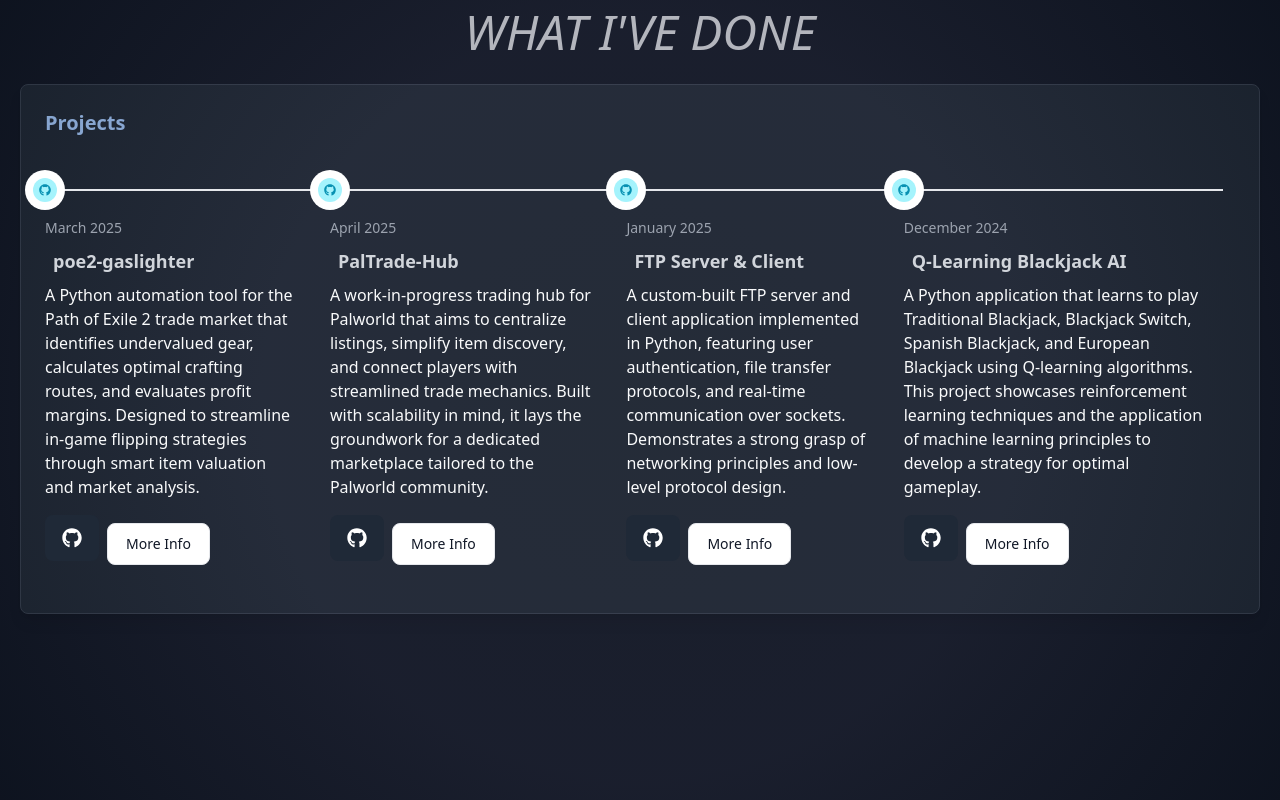
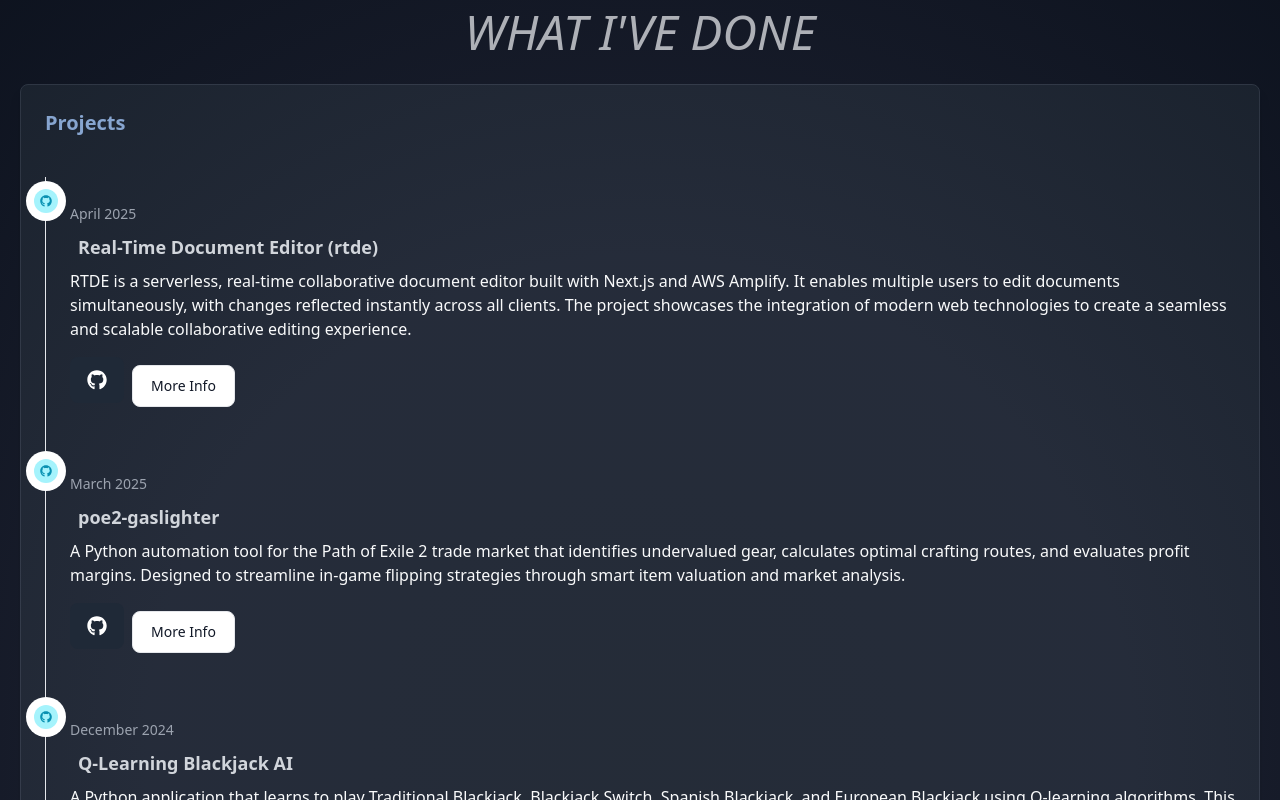
Before and after one commit to Fanaticaj/portfolio, a React (Vite) app in the folder portfolio/: page /What in a window 1280 px wide. Shown: the top 800 px of the page. Built offline with nearby package versions, Linux system fonts and the light colour scheme.

Commit message:
Updated Projects

```diff
--- a/portfolio/src/components/ProjectsSection.tsx
+++ b/portfolio/src/components/ProjectsSection.tsx
@@ -1,11 +1,32 @@
 import { useState } from "react";
-import { Timeline, Modal, ModalHeader, ModalBody } from "flowbite-react";
+import { Timeline } from "flowbite-react";
 import ProjectTimelineItem from "./ProjectTimelineItem";
 import ProjectModalContent from "./ProjectModalContent";
 
 const ProjectsSection = () => {
   const [selectedProject, setSelectedProject] = useState<any>(null);
   const projects = [
+    {
+      title: "Real-Time Document Editor (rtde)",
+      time: "April 2025",
+      description:
+        "RTDE is a serverless, real-time collaborative document editor built with Next.js and AWS Amplify. It enables multiple users to edit documents simultaneously, with changes reflected instantly across all clients. The project showcases the integration of modern web technologies to create a seamless and scalable collaborative editing experience.",
+      link: "https://github.com/Fanaticaj/rtde",
+      modal: {
+        sections: [
+          {
+            heading: "Overview",
+            text: "The Real-Time Document Editor (rtde) is designed to facilitate seamless collaboration by allowing multiple users to edit documents concurrently. Leveraging the capabilities of AWS Amplify and Next.js, RTDE ensures that all changes are synchronized in real-time, providing an experience akin to popular collaborative platforms. The application emphasizes scalability, responsiveness, and ease of use, making it suitable for various collaborative scenarios.",
+          },
+          {
+            heading: "Technical Details",
+            text: "RTDE is developed using Next.js with the App Router architecture, providing a robust and efficient frontend framework. AWS Amplify is utilized to handle backend services, including authentication, API routes, and data storage, ensuring a serverless and scalable infrastructure. The project structure includes modular components for ease of maintenance and scalability. Real-time synchronization is achieved through AWS Amplify's DataStore or GraphQL subscriptions, ensuring that all users have the most up-to-date view of the document. The application also incorporates best practices for security and performance optimization.",
+          },
+        ],
+        images: ["/images/rtde-1.png", "/images/rtde-2.png"],
+      },
+    },
+
     {
       title: "poe2-gaslighter",
       time: "March 2025",
@@ -16,39 +37,82 @@ const ProjectsSection = () => {
         sections: [
           {
             heading: "Overview",
-            text: "poe2-gaslighter is a custom automation tool designed to help players of Path of Exile 2 identify profitable trade opportunities. It analyzes item data in real-time, calculates potential crafting outcomes, and suggests high-margin flips.",
+            text: "poe2-gaslighter is a custom-built automation and data analytics tool for Path of Exile 2 that helps players identify underpriced gear on the trade market with high crafting potential. The system mimics the decision-making process of advanced traders by simulating stat increases from runes, quality bonuses, and corruption outcomes. It enables users to evaluate whether an item is worth investing in by projecting its final stats and comparing them against similar, more expensive items. Through this analysis, users can reliably spot opportunities to buy low and sell high—turning raw gear into profit with minimal manual calculation.",
           },
           {
             heading: "Technical Details",
-            text: "Built with Python, this project leverages web scraping, REST API calls, and statistical modeling using Pandas. It includes CLI tools for filtering, strategy analysis, and market updates.",
+            text: "This project is written entirely in Python and organized into modular components, each responsible for a core aspect of the trading strategy. It leverages the official Path of Exile 2 trade API to execute complex item searches (`poe2_api.py`), applies custom stat simulations using rule-based calculations (`calculations.py`), and performs automated evaluations via filters (`itemfilter.py`) that compare modified gear against predefined thresholds. The CLI interface allows users to run tailored queries and respond in real time to recommended purchases. The app also features recursive query refinement to intelligently handle large result sets, handles rate limits gracefully, and even supports automated purchase initiation through in-game whisper token execution. Configuration is securely handled using environment variables, keeping sensitive tokens like POESESSID safe from public exposure.",
           },
         ],
         images: ["/images/poe2-1.png", "/images/poe2-2.png"],
       },
     },
     {
-      title: "PalTrade-Hub",
-      time: "April 2025",
+      title: "Q-Learning Blackjack AI",
+      time: "December 2024",
       description:
-        "A work-in-progress trading hub for Palworld that aims to centralize listings, simplify item discovery, and connect players with streamlined trade mechanics. Built with scalability in mind, it lays the groundwork for a dedicated marketplace tailored to the Palworld community.",
-      link: "https://github.com/yoshinoashton/cpsc362-project",
+        "A Python application that learns to play Traditional Blackjack, Blackjack Switch, Spanish Blackjack, and European Blackjack using Q-learning algorithms. This project showcases reinforcement learning techniques and the application of machine learning principles to develop a strategy for optimal gameplay.",
+      link: "https://github.com/Fanaticaj/ftp-server-client",
       modal: {
         sections: [
           {
             heading: "Overview",
-            text: "PalTrade-Hub is being developed as a centralized trading platform for Palworld players. It supports item listings, player-to-player offers, and filters for item type, rarity, and value.",
+            text: "This project implements a Q-Learning-based Blackjack AI capable of learning optimal strategies through self-play. By simulating thousands of games, the AI agent learns to make decisions that maximize expected rewards, adapting to various game variants and rules. The approach demonstrates the practical application of reinforcement learning techniques in developing intelligent game-playing agents.",
           },
           {
             heading: "Technical Details",
-            text: "The app is built using React, TypeScript, and Tailwind CSS on the front end, with a backend stack planned to use Node.js and MongoDB. The design prioritizes modularity and future integration with official game APIs.",
+            text: "Developed in Python, the project utilizes NumPy for numerical computations and Matplotlib for data visualization. The AI agent employs the Q-Learning algorithm, maintaining a Q-table to estimate the value of state-action pairs. An ε-greedy policy balances exploration and exploitation during training. The environment simulates Blackjack games, providing feedback in the form of rewards, which the agent uses to update its Q-values. Visualizations include plots of win/loss ratios over time and convergence patterns of the Q-values, offering insights into the learning process and the effectiveness of the derived strategies.",
           },
         ],
-        images: ["/images/palhub-1.png", "/images/palhub-2.png"],
+        images: ["/images/blackjack-1.png", "/images/blackjack-2.png"],
+      },
+    },
+    {
+      title: "RAT24S Compiler",
+      time: "April 2025",
+      description:
+        "A Python-based compiler for the RAT24S language, developed as a comprehensive project for CPSC 323. This compiler encompasses lexical analysis, syntax parsing, and symbol table management, providing a full-fledged compilation process for a custom-defined language.",
+      link: "https://github.com/Fanaticaj/CPSC-323-Compiler",
+      modal: {
+        sections: [
+          {
+            heading: "Overview",
+            text: "The RAT24S Compiler is designed to process and compile code written in the RAT24S language, a custom language specification developed for educational purposes. The compiler performs lexical analysis to tokenize the input, syntax analysis using recursive descent parsing, and manages a symbol table for identifiers. This project demonstrates the practical application of compiler design principles and provides insights into the construction of language processors.",
+          },
+          {
+            heading: "Technical Details",
+            text: "Implemented in Python, the compiler leverages several modules to achieve its functionality. The 'lexer.py' module performs lexical analysis, converting source code into a stream of tokens. 'rdp.py' handles syntax analysis through recursive descent parsing, ensuring the code adheres to the grammatical rules of RAT24S. The 'sym_table.py' module manages the symbol table, keeping track of identifiers and their attributes. Additional modules like 'fsm.py' and 'utils.py' support finite state machine design and utility functions, respectively. The compiler is designed with modularity in mind, allowing for easy maintenance and potential future enhancements.",
+          },
+          {
+            title: "PalTrade-Hub",
+            time: "March 2024",
+            description:
+              "A work-in-progress trading hub for Palworld that aims to centralize listings, simplify item discovery, and connect players with streamlined trade mechanics. Built with scalability in mind, it lays the groundwork for a dedicated marketplace tailored to the Palworld community.",
+            link: "https://github.com/yoshinoashton/cpsc362-project",
+            modal: {
+              sections: [
+                {
+                  heading: "Overview",
+                  text: "PalTrade-Hub is an innovative online platform inspired by the engaging gameplay of Palworld and the convenience of Facebook Marketplace. Designed to facilitate the trading and selling of Palworld creatures, items, and related goods, PalTrade-Hub aims to create a vibrant community for players and enthusiasts. With an intuitive interface and user-friendly features, it serves as a central hub for all Palworld trading activities, offering a secure and organized space for transactions.",
+                },
+                {
+                  heading: "Technical Details",
+                  text: "The frontend of PalTrade-Hub is developed using React, TypeScript, and Tailwind CSS, ensuring a responsive and modern user interface. The backend is structured with Node.js and MongoDB, providing a robust and scalable foundation for handling user data, listings, and transactions. The application architecture emphasizes modularity, facilitating future integrations with official game APIs and third-party services. Key features include user authentication, real-time listing updates, and comprehensive filtering options to enhance user experience and engagement.",
+                },
+              ],
+              images: ["/images/palhub-1.png", "/images/palhub-2.png"],
+            },
+          },
+        ],
+        images: [
+          "/images/rat24s-compiler-1.png",
+          "/images/rat24s-compiler-2.png",
+        ],
       },
     },
     {
       title: "FTP Server & Client",
-      time: "January 2025",
+      time: "December 2023",
       description:
         "A custom-built FTP server and client application implemented in Python, featuring user authentication, file transfer protocols, and real-time communication over sockets. Demonstrates a strong grasp of networking principles and low-level protocol design.",
       link: "https://github.com/Fanaticaj/ftp-server-client",
@@ -61,29 +125,9 @@ const ProjectsSection = () => {
           {
             heading: "Technical Details",
             text: `The server listens on a configurable control port and initiates separate data transfers over a hardcoded data port. It processes client commands through a synchronous loop and handles file transfers using a custom protocol that prepends metadata (filename and file size) to the data stream. The client manages user input, validates file existence during PUT, and interprets server responses via a dual-socket setup. Both sides leverage a recvAll utility to handle TCP fragmentation and ensure reliable transmission. Although limited to one client and using an intentionally constrained buffer size for learning purposes, the system demonstrates real-world networking concepts such as port reuse (SO_REUSEADDR), socket blocking behavior, and structured file chunking.`,
-          }
+          },
         ],
         images: ["/images/ftp-1.png", "/images/ftp-2.png"],
-      },
-    },
-    {
-      title: "Q-Learning Blackjack AI",
-      time: "December 2024",
-      description:
-        "A Python application that learns to play Traditional Blackjack, Blackjack Switch, Spanish Blackjack, and European Blackjack using Q-learning algorithms. This project showcases reinforcement learning techniques and the application of machine learning principles to develop a strategy for optimal gameplay.",
-      link: "https://github.com/Fanaticaj/ftp-server-client",
-      modal: {
-        sections: [
-          {
-            heading: "Overview",
-            text: "This project implements a Q-Learning-based Blackjack AI capable of learning various game variants. It simulates thousands of games to derive an optimal play strategy for each version of the game.",
-          },
-          {
-            heading: "Technical Details",
-            text: "Built with Python using NumPy and Matplotlib, it simulates player actions, reward calculation, and Q-value updates. It also includes visualization of win/loss ratios and convergence patterns.",
-          },
-        ],
-        images: ["/images/blackjack-1.png", "/images/blackjack-2.png"],
       },
     },
   ];
@@ -91,7 +135,7 @@ const ProjectsSection = () => {
   return (
     <section className="mb-6 space-y-10">
       <h3 className="mb-4 text-xl font-semibold text-blue-300">Projects</h3>
-      <Timeline horizontal>
+      <Timeline>
         {projects.map((project) => (
           <ProjectTimelineItem
             key={project.title}
```
